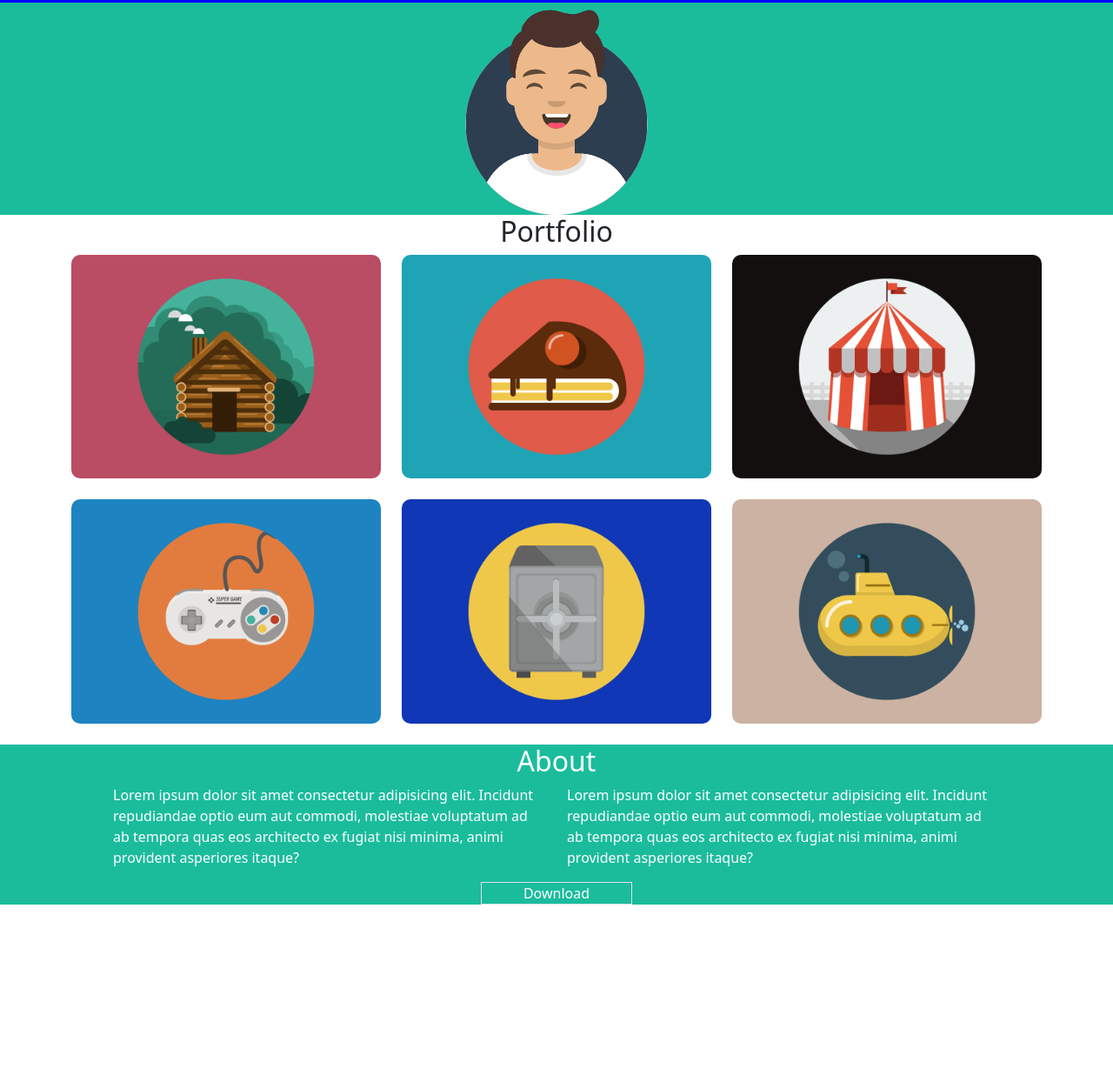
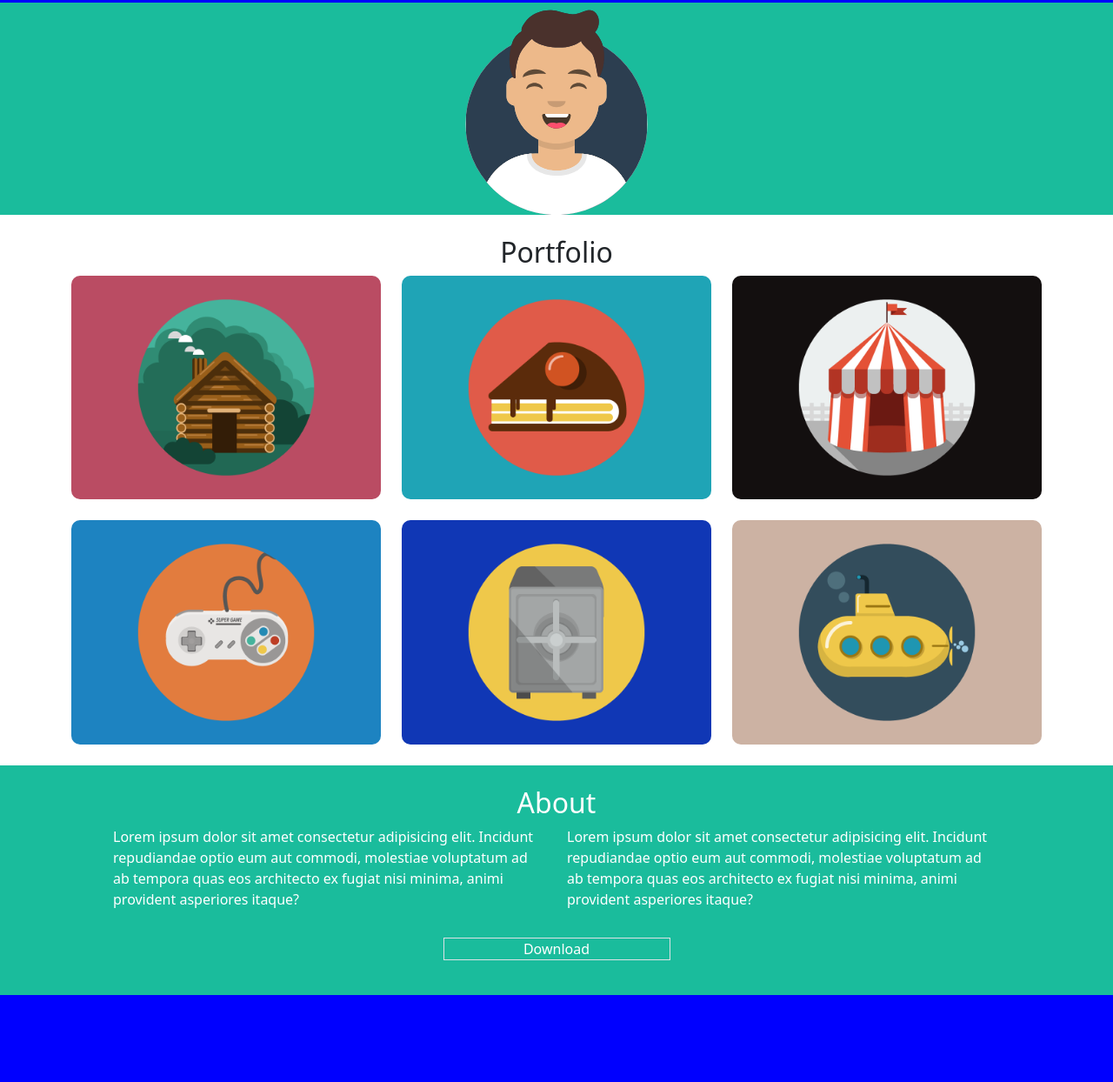
Before and after one commit to Tiberiu-Pislaru/html-css-bootstrap-freelancer, a plain HTML site: page index.html in a window 1280 px wide. Shown: the part 97-1341 px from the top of the page at 87% size. Before the commit the page ends 1137 px from the top, so only its background shows below. Drawn offline with nearby package versions, Linux system fonts and the light colour scheme.

Commit message:
Piccole modifiche

```diff
--- a/index.html
+++ b/index.html
@@ -33,7 +33,7 @@
 
         <div class="container">
 
-            <h2 class="text-center">
+            <h2 class="text-center pt-4">
                 Portfolio
             </h2>
 
@@ -66,18 +66,18 @@
 
         <div class="container">
 
-            <h2 class="text-center">
+            <h2 class="text-center pt-4">
                 About
             </h2>
 
-            <div class="px-5">
+            <div class="px-5 pb-4">
 
                 <div class="row">
 
-                   <div class="col-6">
+                   <div class="col-12 col-sm-6">
                        <p>Lorem ipsum dolor sit amet consectetur adipisicing elit. Incidunt repudiandae optio eum aut commodi, molestiae voluptatum ad ab tempora quas eos architecto ex fugiat nisi minima, animi provident asperiores itaque?</p>
                    </div>
-                   <div class="col-6">
+                   <div class="col-12 col-sm-6">
                        <p>Lorem ipsum dolor sit amet consectetur adipisicing elit. Incidunt repudiandae optio eum aut commodi, molestiae voluptatum ad ab tempora quas eos architecto ex fugiat nisi minima, animi provident asperiores itaque?</p>
                    </div>
 
@@ -85,7 +85,7 @@
 
                 <div class="row center">
 
-                    <div class="text-center border col-2">
+                    <div class="text-center border col-4 col-lg-3 my-3">
                         <i class="fas fa-download"></i>
                         Download
                     </div>
@@ -97,6 +97,14 @@
         </div>
 
     </div>
+    <div class="container-fluid navbar col_blue">
+
+
+    </div>
+    <div class="container-fluid">
+
+
+    </div>
 
 
 </body>
```
Also changed, not shown: css/style.css (line endings or trailing spaces).
